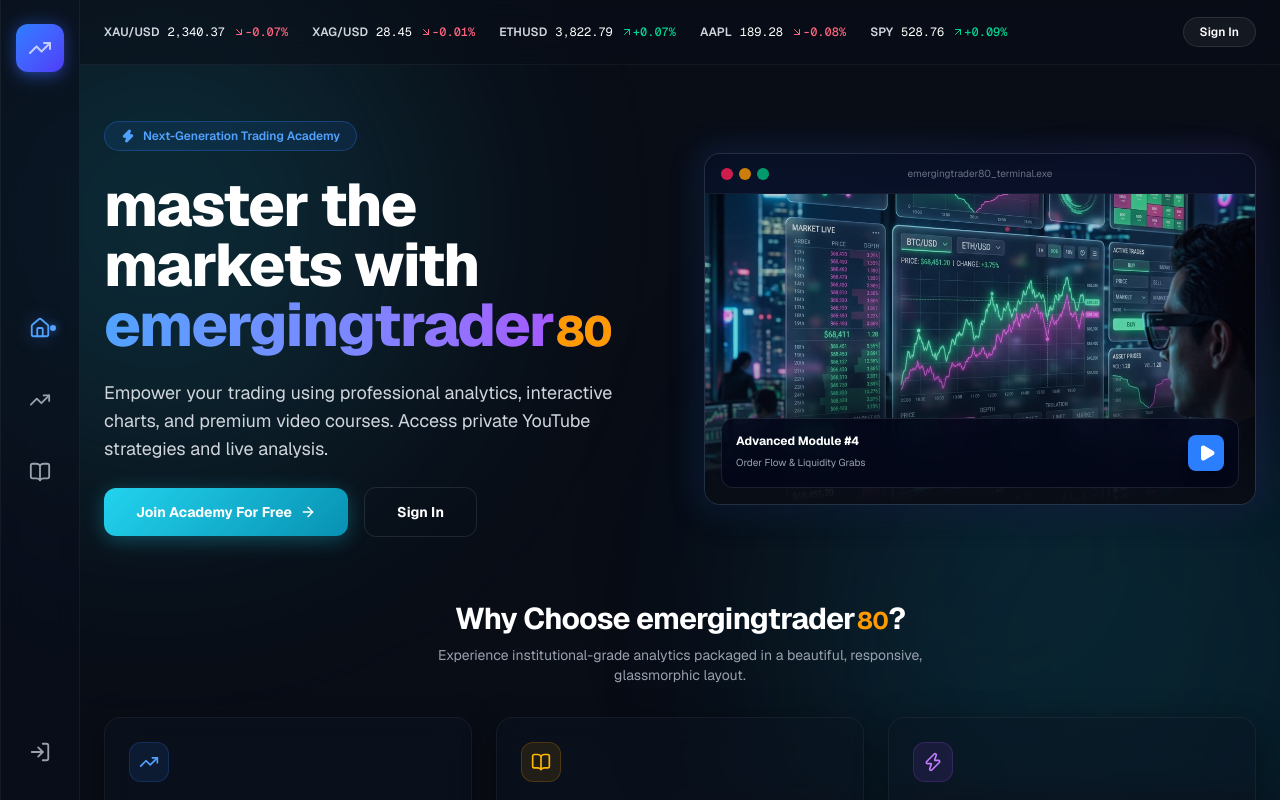
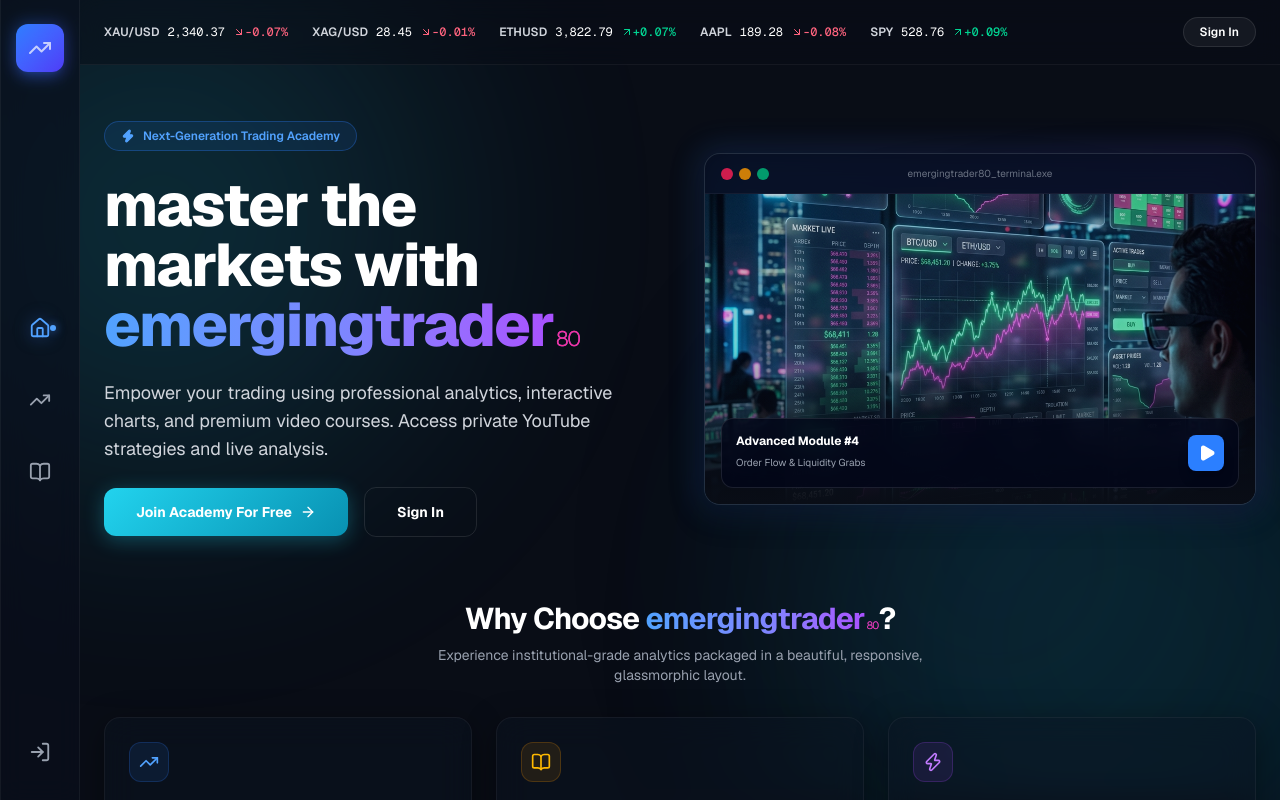
Before and after one commit to GhostRed256/TradingCourseSellingWebsite, a Next.js app: page / in a window 1280 px wide. Shown: the top 800 px of the page. Built offline with nearby package versions, Linux system fonts and the light colour scheme.

Commit message:
Update logo style: smaller, thinner pink 80 and consistent gradient

```diff
--- a/src/app/components/Navbar.tsx
+++ b/src/app/components/Navbar.tsx
@@ -78,7 +78,7 @@
           </div>
           <div className="flex items-center md:hidden">
             <span className="font-bold text-lg tracking-tight bg-gradient-to-r from-cyan-300 via-cyan-400 to-teal-400 bg-clip-text text-transparent drop-shadow-[0_0_8px_rgba(34,211,238,0.5)]">
-              emergingtrader<span className="text-[0.8em] text-amber-400 ml-0.5">80</span>
+              emergingtrader<span className="text-[0.35em] font-light text-pink-500 ml-0.5">80</span>
             </span>
           </div>
 
@@ -171,10 +171,10 @@
             <div className="absolute -right-20 -top-20 h-40 w-40 rounded-full bg-blue-500/20 blur-3xl"></div>
 
             <h2 className="text-2xl font-bold tracking-tight text-white md:text-3xl">
-              Why Choose emergingtrader<span className="text-[0.8em] text-amber-400 ml-0.5">80</span>?
+              Why Choose <span className="bg-gradient-to-r from-blue-400 via-indigo-400 to-purple-500 bg-clip-text text-transparent">emergingtrader<span className="text-[0.35em] font-light text-pink-500 ml-0.5">80</span></span>?
             </h2>
             <h3 className="text-xl font-bold text-white mb-2 flex items-center gap-2">
-              <Sparkles className="text-amber-400 h-6 w-6" /> Unlock emergingtrader<span className="text-[0.8em] text-amber-400 ml-0.5">80</span> Premium
+              <Sparkles className="text-amber-400 h-6 w-6" /> Unlock <span className="bg-gradient-to-r from-blue-400 via-indigo-400 to-purple-500 bg-clip-text text-transparent">emergingtrader<span className="text-[0.35em] font-light text-pink-500 ml-0.5">80</span></span> Premium
             </h3>
             <p className="text-sm text-gray-300 mb-6">
               Get instant access to real-time premium alerts, advanced dashboard features, and our exclusive library of unlisted YouTube trading video courses.
--- a/src/app/page.tsx
+++ b/src/app/page.tsx
@@ -32,7 +32,7 @@
           <h1 className="text-4xl font-extrabold tracking-tight text-white md:text-5xl lg:text-6xl">
             master the markets with{" "}
             <span className="bg-gradient-to-r from-blue-400 via-indigo-400 to-purple-500 bg-clip-text text-transparent">
-              emergingtrader<span className="text-[0.7em] text-amber-500 ml-0.5">80</span>
+              emergingtrader<span className="text-[0.35em] font-light text-pink-500 ml-0.5">80</span>
             </span>
           </h1>
 
@@ -129,7 +129,7 @@
       <section className="space-y-8">
         <div className="text-center space-y-2">
           <h2 className="text-2xl font-bold tracking-tight text-white md:text-3xl">
-            Why Choose emergingtrader<span className="text-[0.8em] text-amber-500 ml-0.5">80</span>?
+            Why Choose <span className="bg-gradient-to-r from-blue-400 via-indigo-400 to-purple-500 bg-clip-text text-transparent">emergingtrader<span className="text-[0.35em] font-light text-pink-500 ml-0.5">80</span></span>?
           </h2>
           <p className="mx-auto max-w-lg text-sm text-gray-400">
             Experience institutional-grade analytics packaged in a beautiful, responsive, glassmorphic layout.
```
